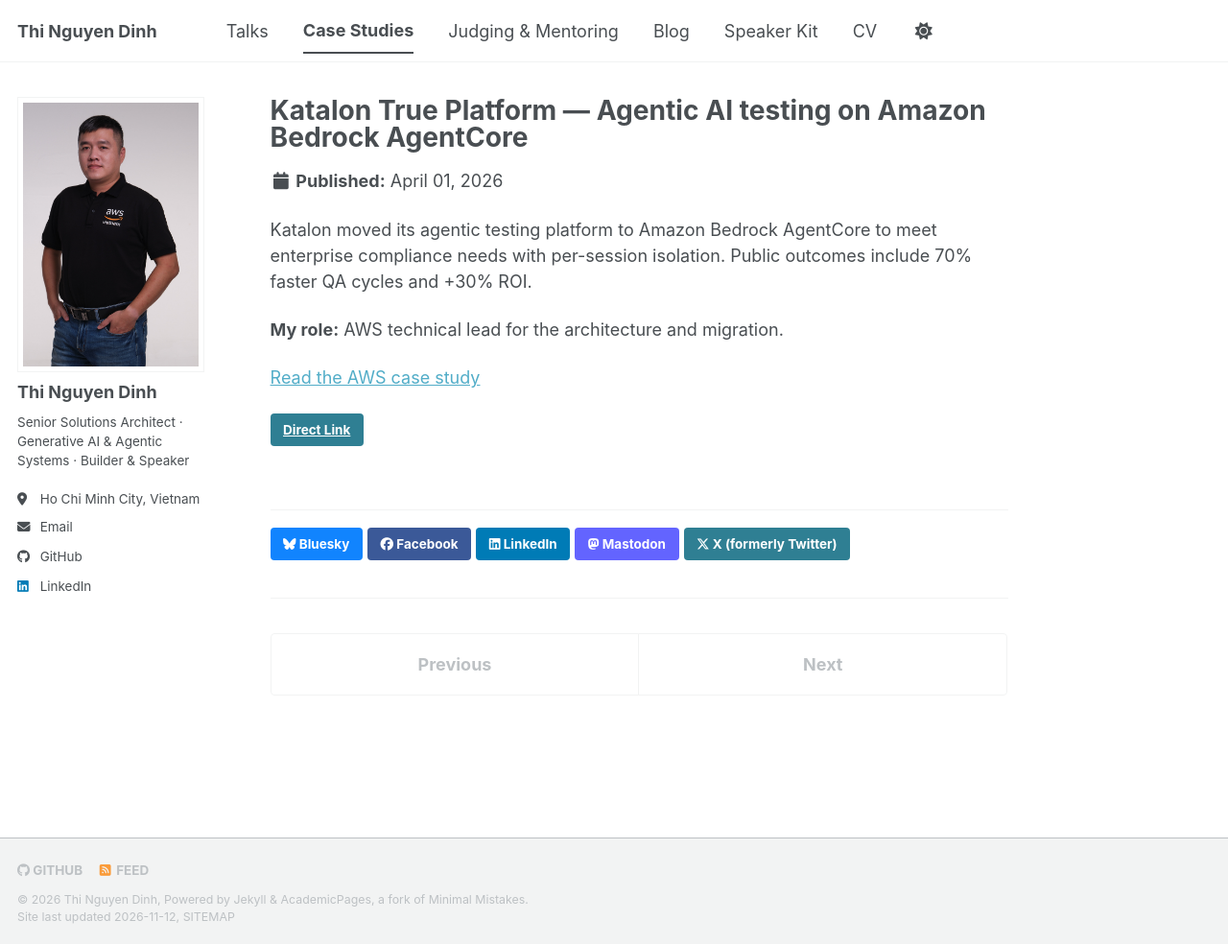
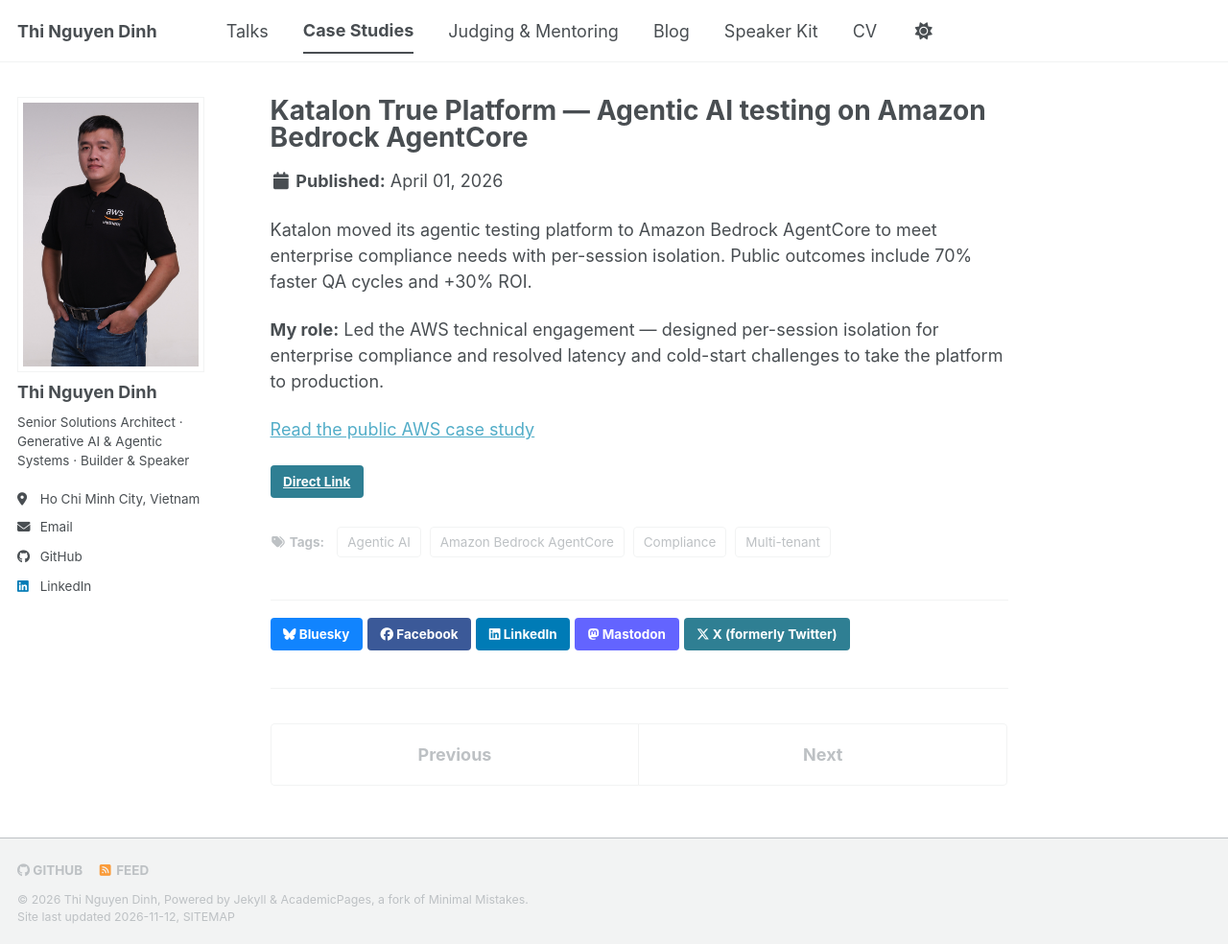
Before and after one commit to nguyendinhthi0705/nguyendinhthi0705.github.io, a Jekyll site: the page built from _portfolio/katalon-true-platform.md, in a window 1280 px wide and 984 px high. Shown: the whole window at 96% size. Built offline with Jekyll 4.4.1, drawn with Linux system fonts in a browser that asks for light colours; a script bundle is joined from its source files by our own code; a style sheet for code colours, icons or effects is not loaded.

Commit message:
Refine case studies: role, tags, intro

```diff
--- a/_pages/portfolio.html
+++ b/_pages/portfolio.html
@@ -7,7 +7,7 @@ author_profile: true
 
 {% include base_path %}
 
-<p class="page__lead">List use cases I have been working on.</p>
+<p class="page__lead">Public AWS case studies on generative and agentic AI — from AI-assisted development to autonomous testing agents and a production multi-tenant agent platform.</p>
 
 {% assign ordered_portfolio = site.portfolio | sort: 'date' | reverse %}
 {% for post in ordered_portfolio %}
@@ -22,9 +22,10 @@ author_profile: true
       </h2>
 
       {% if post.date %}
-        <p class="page__date"><strong><i class="fa fa-fw fa-calendar" aria-hidden="true"></i> {{ site.data.ui-text[site.locale].date_label | default: "Published:" }}</strong> <time datetime="{{ post.date | date_to_xmlschema }}">{{ post.date | date: "%B %d, %Y" }}</time></p>
+        <p class="page__date"><strong><i class="fa fa-fw fa-calendar" aria-hidden="true"></i> Published:</strong> <time datetime="{{ post.date | date_to_xmlschema }}">{{ post.date | date: "%B %Y" }}</time></p>
       {% endif %}
 
+      {% if post.tags %}<p class="page__meta">{% for t in post.tags %}<span style="display:inline-block;font-size:0.75em;background:#f2f3f5;border-radius:4px;padding:1px 8px;margin:0 4px 4px 0;">{{ t }}</span>{% endfor %}</p>{% endif %}
       <div class="archive__item-excerpt" itemprop="description">
         {{ post.content | markdownify }}
       </div>
--- a/_portfolio/katalon-true-platform.md
+++ b/_portfolio/katalon-true-platform.md
@@ -2,11 +2,12 @@
 title: "Katalon True Platform — Agentic AI testing on Amazon Bedrock AgentCore"
 excerpt: "Production agentic testing platform with per-session isolation for enterprise customers.<br/>"
 collection: portfolio
+tags: ["Agentic AI", "Amazon Bedrock AgentCore", "Multi-tenant", "Compliance"]
 date: 2026-04-01
 link: https://aws.amazon.com/solutions/case-studies/katalon-bedrock-case-study/
 ---
 Katalon moved its agentic testing platform to Amazon Bedrock AgentCore to meet enterprise compliance needs with per-session isolation. Public outcomes include 70% faster QA cycles and +30% ROI.
 
-**My role:** AWS technical lead for the architecture and migration.
+**My role:** Led the AWS technical engagement — designed per-session isolation for enterprise compliance and resolved latency and cold-start challenges to take the platform to production.
 
-[Read the AWS case study](https://aws.amazon.com/solutions/case-studies/katalon-bedrock-case-study/)
+[Read the public AWS case study](https://aws.amazon.com/solutions/case-studies/katalon-bedrock-case-study/)
```
Also changed, not shown: _portfolio/katalon-scout.md (+3 -2 lines), _portfolio/tymex.md (+4 -1 lines).
